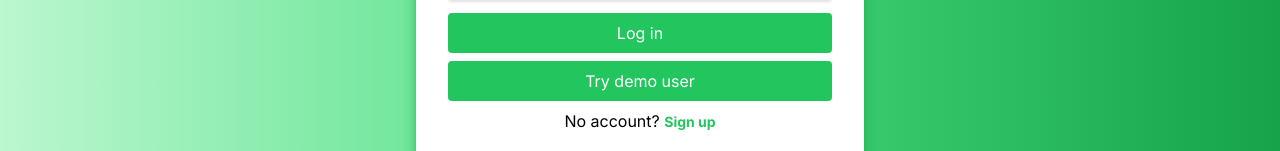
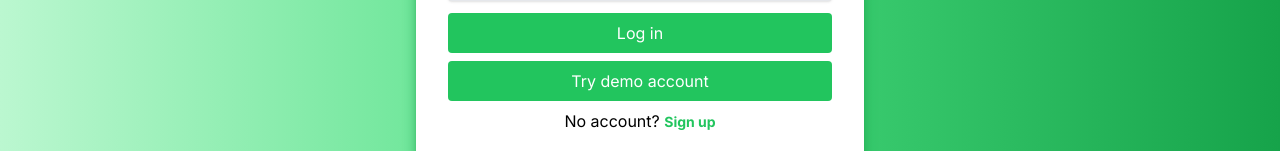
Before and after one commit to SamuelFerfort/messaging-app-frontend, a React (Vite) app: page /login in a window 1280 px wide. Shown: the part 423-574 px from the top of the page. Built offline with nearby package versions, Linux system fonts and the light colour scheme; no server answers.

Commit message:
add try demo user button

```diff
--- a/src/Pages/Login.jsx
+++ b/src/Pages/Login.jsx
@@ -104,7 +104,12 @@ export default function Login() {
               idleText={"Log in"}
             />
 
-              <button onClick={demo} className=" w-full mt-2 className={`w-full bg-green-500 text-white p-2 rounded hover:bg-green-600 transition duration-300 flex items-center justify-center disabled:opacity-50 disabled:cursor-not-allowed `}">Try demo user</button>
+            <button
+              onClick={demo}
+              className=" w-full mt-2 className={`w-full bg-green-500 text-white p-2 rounded hover:bg-green-600 transition duration-300 flex items-center justify-center disabled:opacity-50 disabled:cursor-not-allowed `}"
+            >
+              Try demo account
+            </button>
             <div className="mt-2">
               No account?{" "}
               <Link
```
